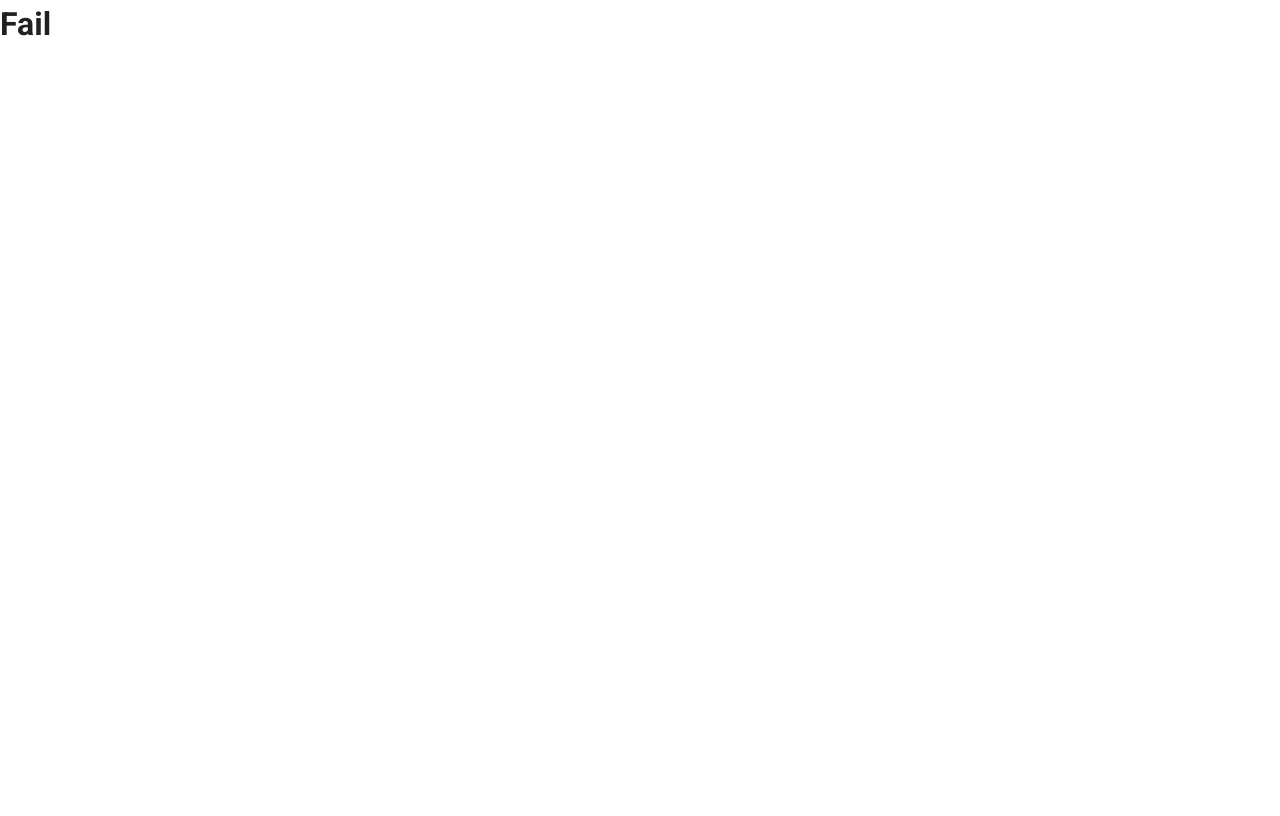
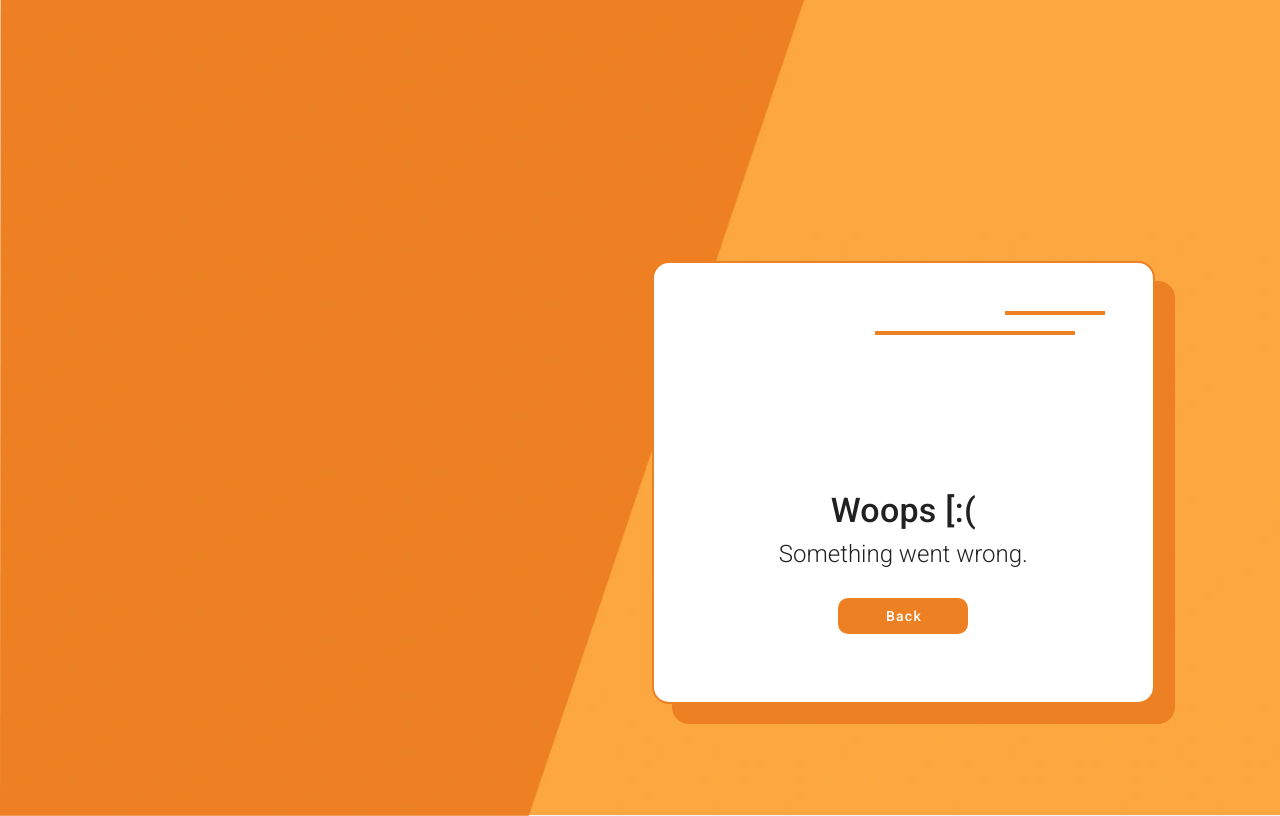
Before and after one commit to phil-a/vue-app-netlify, a Vue app: page /fail in a window 1280 px wide. Built offline with nearby package versions, Linux system fonts and the light colour scheme.

Commit message:
add styles to success and fail pages

```diff
--- a/src/views/Fail.vue
+++ b/src/views/Fail.vue
@@ -1,5 +1,109 @@
 <template>
-  <h1>Fail</h1>
+  <section class="section-background">
+    <v-row justify="center" class="pa-5 fill-height">
+      <!-- left side -->
+      <v-col
+        xs="8"
+        sm="10"
+        md="6"
+        lg="6"
+        xl="6"
+        class="d-flex align-xs-end align-sm-end align-md-end align-lg-center align-xl-center"
+      >
+        <!-- logo toucan -->
+        <v-row justify="center">
+          <v-img src="@/assets/logo.png" class="mt-10 logo-size" />
+        </v-row>
+
+        <!-- spacer xl only -->
+        <v-spacer v-show="$vuetify.breakpoint.xl" style="padding: 300px" />
+        <!-- spacer lg only -->
+        <v-spacer v-show="$vuetify.breakpoint.lg" style="padding: 150px" />
+      </v-col>
+      <!-- right side -->
+      <v-col
+        xs="8"
+        sm="10"
+        md="10"
+        lg="5"
+        xl="5"
+        class="d-flex align-xs-start align-sm-start align-md-start align-lg-center align-xl-center"
+      >
+        <v-row class="fill-height">
+          <v-col
+            class="d-flex align-content-sm-start align-content-md-start align-content-lg-center align-content-xl-center flex-wrap"
+          >
+            <!-- icon -->
+            <v-row justify="center" class="hidden-xs-only">
+              <v-img
+                src="@/assets/icon-FAIL.webp"
+                max-height="150"
+                max-width="150"
+                class="mb-16"
+              />
+            </v-row>
+
+            <!-- card -->
+            <div class="form-box">
+              <!-- horizontal lines -->
+              <v-row justify="end">
+                <hr style="width: 100px; border: 2px solid #ed8023" />
+              </v-row>
+              <v-spacer class="mt-7" />
+              <v-row justify="end">
+                <hr
+                  style="
+                    width: 200px;
+                    border: 2px solid #ed8023;
+                    margin-right: 30px;
+                  "
+                />
+              </v-row>
+              <v-spacer class="mb-10" />
+
+              <!-- form icon -->
+              <v-row justify="center">
+                <v-img
+                  src="@/assets/icon-FORM.webp"
+                  max-height="100"
+                  max-width="70"
+                  class=""
+                />
+              </v-row>
+              <v-spacer class="mb-10" />
+
+              <!-- text -->
+              <v-row justify="center">
+                <div class="text-h4 font-weight-medium">Woops [:(</div>
+              </v-row>
+              <v-spacer class="mb-5" />
+              <v-row justify="center">
+                <div class="text-h5 font-weight-light">
+                  Something went wrong.
+                </div>
+              </v-row>
+              <v-spacer class="mb-10" />
+
+              <!-- button -->
+              <v-row justify="center">
+                <v-btn
+                  class="text-capitalize form-button white--text"
+                  color="#ED8023"
+                  width="130"
+                  depressed
+                >
+                  Back
+                </v-btn>
+              </v-row>
+              <v-spacer class="mb-10" />
+            </div>
+          </v-col>
+        </v-row>
+      </v-col>
+      <!-- empty column - only lg, xl -->
+      <v-col lg="1" xl="1" class="hidden-md-and-down"> </v-col>
+    </v-row>
+  </section>
 </template>
 
 <script lang="ts">
@@ -10,4 +114,44 @@ import Component from "vue-class-component";
 export default class Fail extends Vue {}
 </script>
 
-<style scoped></style>
+<style scoped>
+.form-box {
+  width: 100%;
+  background-color: white;
+  border: 2px solid #ed8023;
+  border-radius: 17px;
+  box-shadow: 20px 20px #ed8023;
+  padding: 60px 60px 40px 60px;
+  height: min-content;
+}
+.form-button {
+  border-radius: 10px;
+  border: 2px solid #fda63f;
+  height: 35px;
+}
+@media (max-width: 599px) {
+  .section-background {
+    background-color: #ed8023;
+    background-size: cover;
+    height: 120vh;
+    width: 100%;
+  }
+  .logo-size {
+    max-height: 90px;
+    max-width: 170px;
+  }
+}
+@media (min-width: 600px) {
+  .section-background {
+    background-image: url("../assets/contact-background.webp");
+    background-size: cover;
+    height: 102vh;
+    width: 100%;
+  }
+
+  .logo-size {
+    max-height: 390px;
+    max-width: 500px;
+  }
+}
+</style>
--- a/src/views/Success.vue
+++ b/src/views/Success.vue
@@ -1,5 +1,109 @@
 <template>
-  <h1>Thanks!!</h1>
+  <section class="section-background">
+    <v-row justify="center" class="pa-5 fill-height">
+      <!-- left side -->
+      <v-col
+        xs="8"
+        sm="10"
+        md="6"
+        lg="6"
+        xl="6"
+        class="d-flex align-xs-end align-sm-end align-md-end align-lg-center align-xl-center"
+      >
+        <!-- logo toucan -->
+        <v-row justify="center">
+          <v-img src="@/assets/logo.png" class="mt-10 logo-size" />
+        </v-row>
+
+        <!-- spacer xl only -->
+        <v-spacer v-show="$vuetify.breakpoint.xl" style="padding: 300px" />
+        <!-- spacer lg only -->
+        <v-spacer v-show="$vuetify.breakpoint.lg" style="padding: 150px" />
+      </v-col>
+      <!-- right side -->
+      <v-col
+        xs="8"
+        sm="10"
+        md="10"
+        lg="5"
+        xl="5"
+        class="d-flex align-xs-start align-sm-start align-md-start align-lg-center align-xl-center"
+      >
+        <v-row class="fill-height">
+          <v-col
+            class="d-flex align-content-sm-start align-content-md-start align-content-lg-center align-content-xl-center flex-wrap"
+          >
+            <!-- icon -->
+            <v-row justify="center" class="hidden-xs-only">
+              <v-img
+                src="@/assets/icon-OK.webp"
+                max-height="150"
+                max-width="150"
+                class="mb-16"
+              />
+            </v-row>
+
+            <!-- card -->
+            <div class="form-box">
+              <!-- horizontal lines -->
+              <v-row justify="end">
+                <hr style="width: 100px; border: 2px solid #ed8023" />
+              </v-row>
+              <v-spacer class="mt-7" />
+              <v-row justify="end">
+                <hr
+                  style="
+                    width: 200px;
+                    border: 2px solid #ed8023;
+                    margin-right: 30px;
+                  "
+                />
+              </v-row>
+              <v-spacer class="mb-10" />
+
+              <!-- form icon -->
+              <v-row justify="center">
+                <v-img
+                  src="@/assets/icon-FORM.webp"
+                  max-height="100"
+                  max-width="70"
+                  class=""
+                />
+              </v-row>
+              <v-spacer class="mb-10" />
+
+              <!-- text -->
+              <v-row justify="center">
+                <div class="text-h4 font-weight-medium">Thanks ;)</div>
+              </v-row>
+              <v-spacer class="mb-5" />
+              <v-row justify="center">
+                <div class="text-h5 font-weight-light">
+                  Your message has been sent.
+                </div>
+              </v-row>
+              <v-spacer class="mb-10" />
+
+              <!-- button -->
+              <v-row justify="center">
+                <v-btn
+                  class="text-capitalize form-button white--text"
+                  color="#ED8023"
+                  width="130"
+                  depressed
+                >
+                  Back
+                </v-btn>
+              </v-row>
+              <v-spacer class="mb-10" />
+            </div>
+          </v-col>
+        </v-row>
+      </v-col>
+      <!-- empty column - only lg, xl -->
+      <v-col lg="1" xl="1" class="hidden-md-and-down"> </v-col>
+    </v-row>
+  </section>
 </template>
 
 <script lang="ts">
@@ -10,4 +114,44 @@ import Component from "vue-class-component";
 export default class Success extends Vue {}
 </script>
 
-<style scoped></style>
+<style scoped>
+.form-box {
+  width: 100%;
+  background-color: white;
+  border: 2px solid #ed8023;
+  border-radius: 17px;
+  box-shadow: 20px 20px #ed8023;
+  padding: 60px 60px 40px 60px;
+  height: min-content;
+}
+.form-button {
+  border-radius: 10px;
+  border: 2px solid #fda63f;
+  height: 35px;
+}
+@media (max-width: 599px) {
+  .section-background {
+    background-color: #ed8023;
+    background-size: cover;
+    height: 120vh;
+    width: 100%;
+  }
+  .logo-size {
+    max-height: 90px;
+    max-width: 170px;
+  }
+}
+@media (min-width: 600px) {
+  .section-background {
+    background-image: url("../assets/contact-background.webp");
+    background-size: cover;
+    height: 102vh;
+    width: 100%;
+  }
+
+  .logo-size {
+    max-height: 390px;
+    max-width: 500px;
+  }
+}
+</style>
```
Also changed, not shown: src/assets/icon-FAIL.webp (renamed from src/assets/icon-fail.webp).
